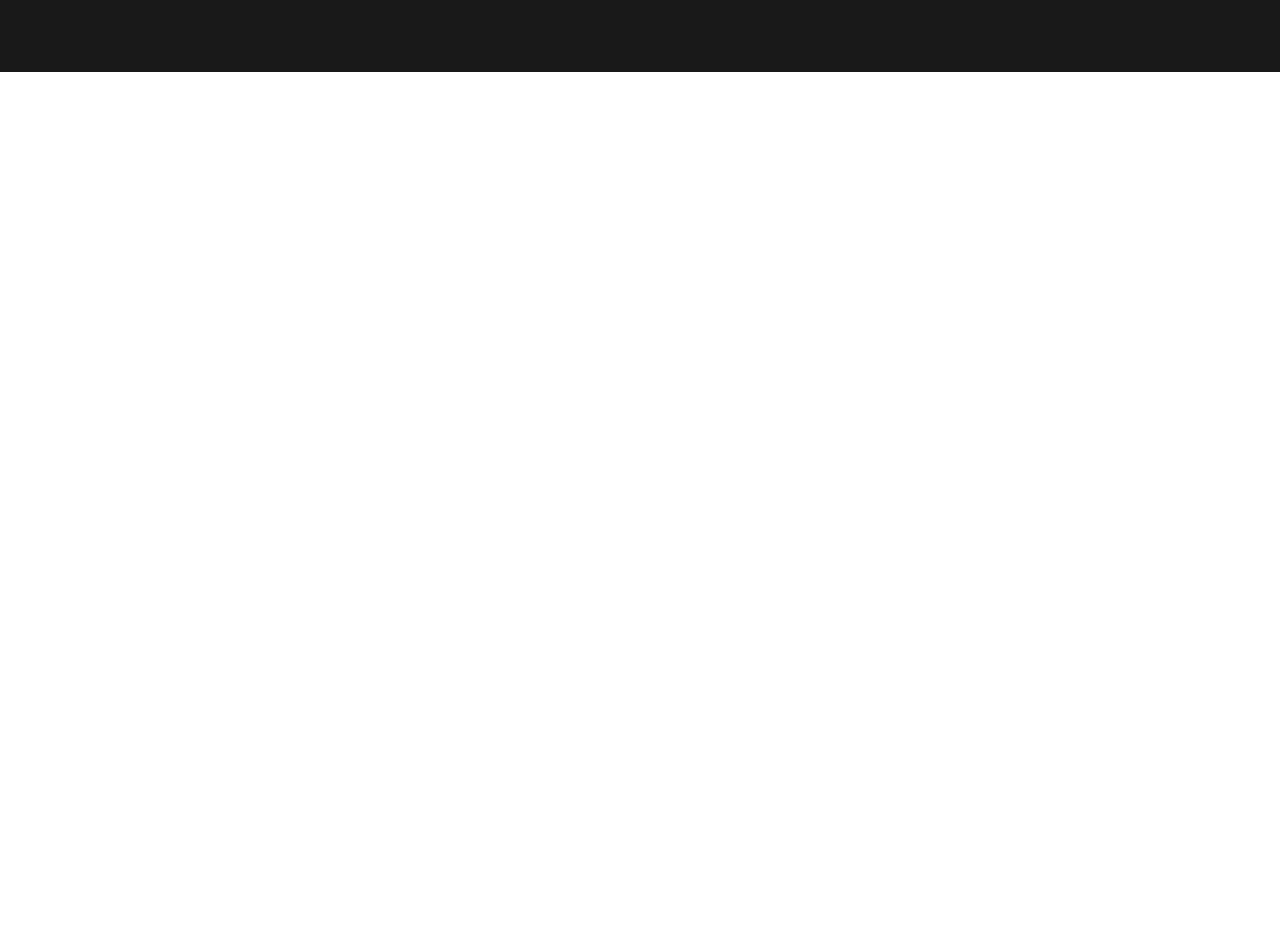
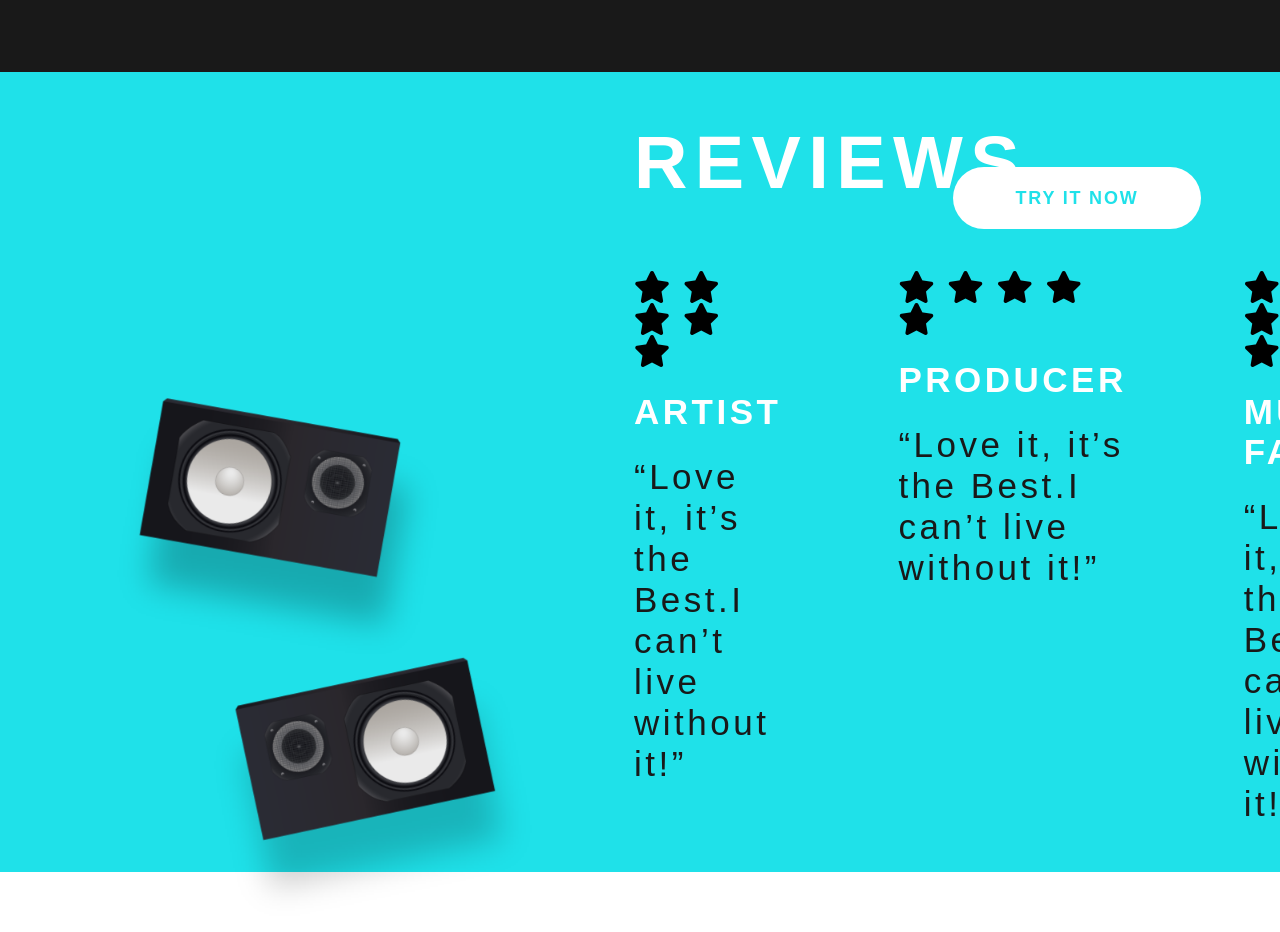
Before and after one commit to ameer-ahmad/exp-con, a React (Create React App) app: page / in a window 1280 px wide. Shown: the part 3240-4172 px from the top of the page. Before the commit the page ends 3312 px from the top, so only its background shows below. Built offline with nearby package versions, Linux system fonts and the light colour scheme.

Commit message:
created reviews section

```diff
--- a/public/index.html
+++ b/public/index.html
@@ -10,6 +10,7 @@
       content="Web site created using create-react-app"
     />
     <link rel="apple-touch-icon" href="%PUBLIC_URL%/logo192.png" />
+    <link rel="stylesheet" href="//use.fontawesome.com/releases/v5.0.7/css/all.css">
     <!--
       manifest.json provides metadata used when your web app is installed on a
       user's mobile device or desktop. See https://developers.google.com/web/fundamentals/web-app-manifest/
--- a/src/App.js
+++ b/src/App.js
@@ -3,6 +3,7 @@ import Hero from './components/Hero';
 import RedSection from './components/RedSection';
 import YellowSection from './components/YellowSection';
 import Perks from './components/Perks';
+import Reviews from './components/Reviews';
 
 function App() {
   return (
@@ -12,6 +13,7 @@ function App() {
       <RedSection/>
       <YellowSection/>
       <Perks/>
+      <Reviews/>
     </div>
   );
 }
--- /dev/null
+++ b/src/components/Reviews.js
@@ -0,0 +1,51 @@
+import React from 'react';
+import smallSpeaker1 from '../img/smallSpeaker1.png';
+import smallSpeaker2 from '../img/smallSpeaker2.png';
+
+const Reviews = () => {
+    return (
+        <div className="reviews">
+            <h2>REVIEWS</h2>
+            <div className="reviewContainer">
+                <div className="review">
+                    <div>
+                        <i class="fas fa-star"></i>
+                        <i class="fas fa-star"></i>
+                        <i class="fas fa-star"></i>
+                        <i class="fas fa-star"></i>
+                        <i class="fas fa-star"></i>
+                    </div>
+                    <h3>ARTIST</h3>
+                    <p>“Love it, it’s the Best.I can’t live without it!”</p>
+                </div>
+                <div className="review">
+                    <div>
+                        <i class="fas fa-star"></i>
+                        <i class="fas fa-star"></i>
+                        <i class="fas fa-star"></i>
+                        <i class="fas fa-star"></i>
+                        <i class="fas fa-star"></i>
+                    </div>
+                    <h3>PRODUCER</h3>
+                    <p>“Love it, it’s the Best.I can’t live without it!”</p>
+                </div>
+                <div className="review">
+                    <div>
+                        <i class="fas fa-star"></i>
+                        <i class="fas fa-star"></i>
+                        <i class="fas fa-star"></i>
+                        <i class="fas fa-star"></i>
+                        <i class="fas fa-star"></i>
+                    </div>
+                    <h3>MUSIC FAN</h3>
+                    <p>“Love it, it’s the Best.I can’t live without it!”</p>
+                </div>
+            </div>
+            <img src={smallSpeaker1} className="smallSpeaker1"/>
+            <img src={smallSpeaker2} className="smallSpeaker2" />
+            <button className="tryNow">TRY IT NOW</button>
+        </div>
+    )
+}
+
+export default Reviews;
--- a/src/index.css
+++ b/src/index.css
@@ -259,6 +259,7 @@ header {
   line-height: 4.1rem;
   letter-spacing: 0.35rem;
   color: white;
+  font-weight: normal;
 }
 
 .red {
@@ -284,3 +285,71 @@ header {
 .perk:last-of-type hr {
   border-color: #FFB33F;
 }
+
+/* Reviews Sections Styles */
+
+.reviews {
+  height: 100vh;
+  width: 100vw;
+  background-color: #1FE1E9;
+  position: relative;
+  display: flex;
+  flex-direction: column;
+  justify-content: center;
+  padding-left: 63.4rem;
+}
+
+.reviews h2 {
+  font-size: 7.4rem;
+  letter-spacing: 0.74rem;
+  color: white;
+}
+
+.reviewContainer {
+  display: flex;
+}
+
+.review {
+  width: 30.8rem;
+  margin-top: 6.6rem;
+  margin-right: 11.7rem;
+}
+
+.fa-star::before {
+  font-size: 3.2rem;
+  margin-right: 1.317rem;
+}
+
+.review h3{
+  font-size: 3.5rem;
+  color: white;
+  letter-spacing: 0.35rem;
+  margin-top: 2.591rem;
+  margin-bottom: 2.4rem;
+}
+
+.review p {
+  font-size: 3.5rem;
+  color: #191919;
+  letter-spacing: 0.35rem;
+  line-height: 4.1rem;
+}
+
+.reviews .tryNow {
+  color: #1FE1E9;
+}
+
+.smallSpeaker1, .smallSpeaker2 {
+  width: 49.3rem;
+  position: absolute;
+}
+
+.smallSpeaker1 {
+  left: 2.885rem;
+  top: 25.74rem;
+}
+
+.smallSpeaker2 {
+  left: 12.47rem;
+  top: 51.663rem;
+}
```
Also changed, not shown: src/img/smallSpeaker1.png (added), src/img/smallSpeaker2.png (added).
